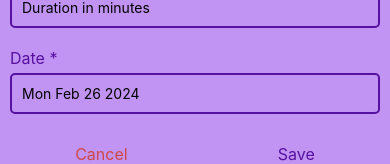
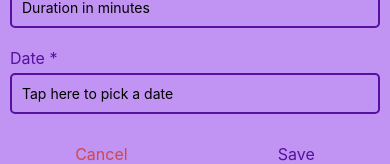
Before and after one commit to jeffrey615-creator/Assignment-2, a React Native app: screen /AddActivity in a window 390 px wide. Shown: the part 389-553 px from the top of the page. Built offline with nearby package versions, Linux system fonts and the light colour scheme.

Commit message:
set no default value for data

```diff
--- a/Screens/AddActivity.js
+++ b/Screens/AddActivity.js
@@ -16,7 +16,7 @@ export default function AddActivity({route}) {
 
   const [activityType, setActivityType] = useState(initialValues?.type || null);
   const [duration, setDuration] = useState(initialValues?.duration || '');
-  const [date, setDate] = useState(initialValues ? new Date(initialValues.date) : new Date());
+  const [date, setDate] = useState(null);
   const [isSelected, setSelection] = useState(initialValues?.isSpecialActivity || false);
   const [open, setOpen] = useState(false); // Control dropdown open state
   const [items, setItems] = useState([ // Dropdown items
@@ -29,13 +29,14 @@ export default function AddActivity({route}) {
     { label: 'Hiking', value: 'Hiking' },
   ]);
   const [isPickerShow, setIsPickerShow] = useState(false);
-  const [formattedDate, setFormattedDate] = useState(date.toDateString());
+  const [formattedDate, setFormattedDate] = useState('');
 
   const { addActivity } = useActivities();
   const navigation = useNavigation();
 
   // Display the DateTimePicker when TextInput is focused
-  const handleFocus = () => {
+  const handleOpenPicker = () => {
+    if (!date) setDate(new Date()); // Set an initial date if none is selected
     setIsPickerShow(true);
   };
 
@@ -44,7 +45,7 @@ export default function AddActivity({route}) {
     const currentDate = selectedDate || date;
     setDate(currentDate); // Update the date
     setFormattedDate(currentDate.toDateString()); // Format and update the date string
-    setIsPickerShow(false); // Optionally hide the picker after selection
+    setIsPickerShow(false); // Hide the picker after selection
   };
 
   const showUpdateConfirmation = () => {
@@ -136,13 +137,13 @@ export default function AddActivity({route}) {
       <Text style={styles.label}>Date *</Text>
       <TextInput
         placeholder="Tap here to pick a date"
-        onFocus={handleFocus}
         style={styles.textInput}
         value={formattedDate}
-        zIndex={2000}
+        editable={false}
+        onTouchStart={handleOpenPicker}
       />
       {/* DateTimePicker (hidden by default) */}
-      {isPickerShow && (
+      {isPickerShow && date && (
         <DateTimePicker
           testID="dateTimePicker"
           value={date}
@@ -150,8 +151,6 @@ export default function AddActivity({route}) {
           is24Hour={true}
           display="inline"
           onChange={handleChange}
-          style={styles.datePicker}
-          zIndex={2000}
         />
       )}
       {/* DateTimePicker (hidden by default) */}
```
